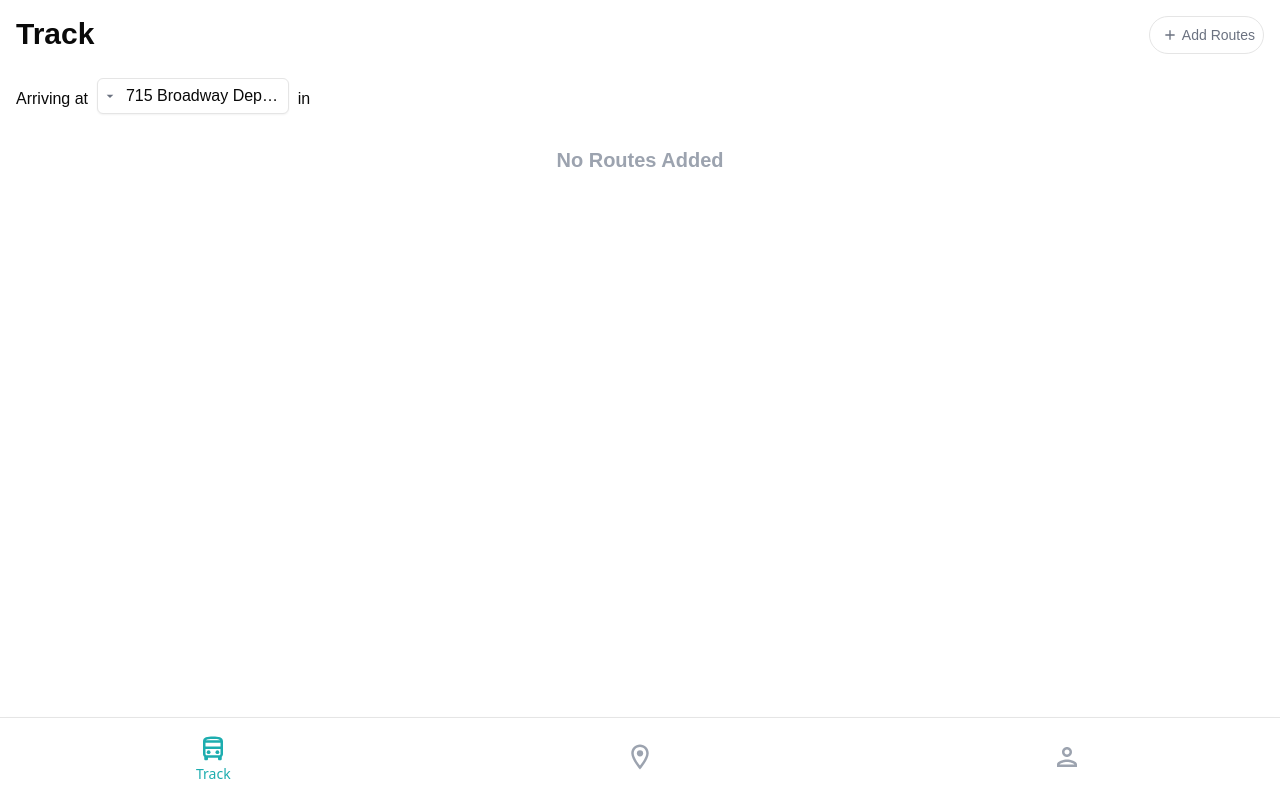
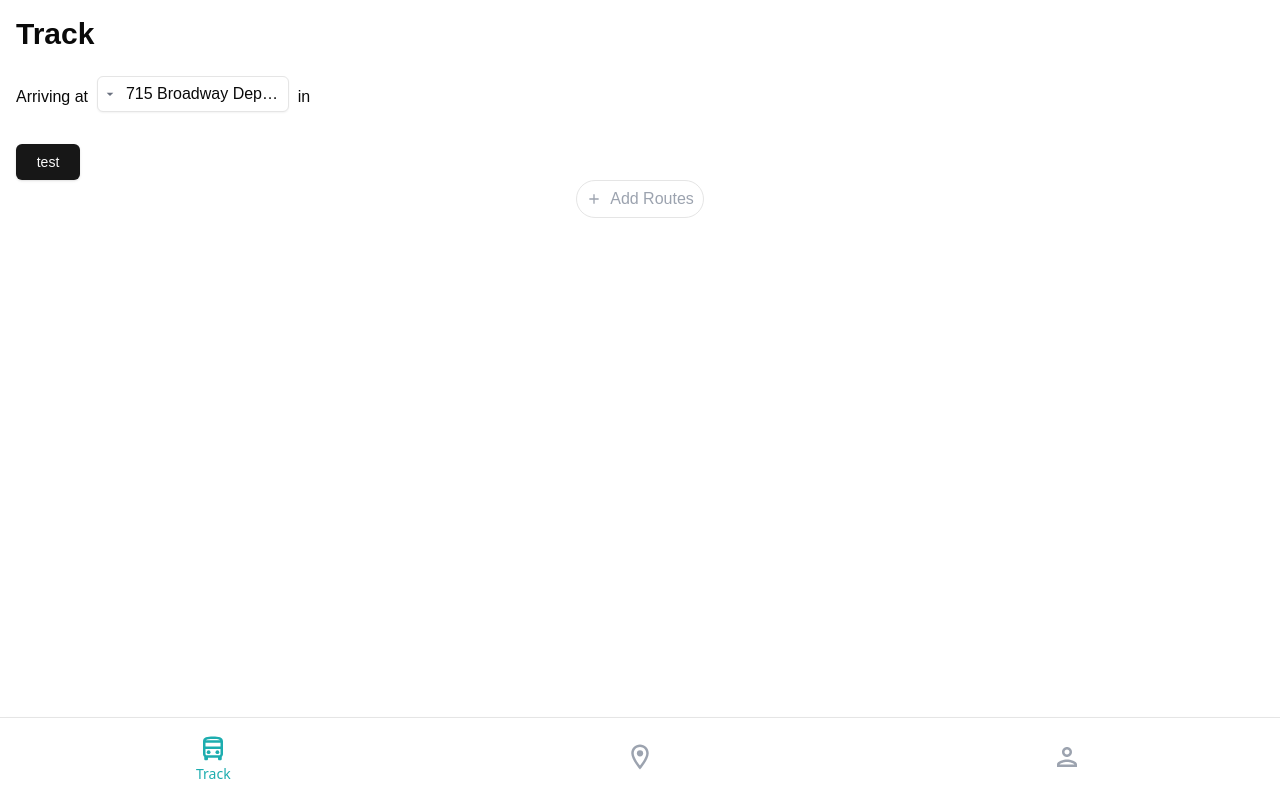
Before and after one commit to WangZhewei1027/NYU-GO, a Next.js app: page /main/track in a window 1280 px wide. Built offline with nearby package versions, Linux system fonts and the light colour scheme.

Commit message:
ui improve

```diff
--- a/app/main/track/page.tsx
+++ b/app/main/track/page.tsx
@@ -5,6 +5,7 @@ import { Button } from "@/components/ui/button";
 import Card from "@/components/Card";
 import Stops from "@/components/Stops";
 import Add from "@/components/Add";
+import Papa from "papaparse";
 
 const routes = [
   { name: "A", time: "4", color: "pink" },
@@ -18,6 +19,31 @@ const routes = [
 
 const TrackPage = () => {
   const [visibleRoutes, setVisibleRoutes] = useState<string[]>([]);
+
+  function handleClick() {
+    fetch("/route_a_mt.csv")
+      .then((response) => {
+        if (!response.ok) {
+          throw new Error("Network response was not ok");
+        }
+        return response.text();
+      })
+      .then((csvText) => {
+        Papa.parse<string>(csvText, {
+          header: true, // 如果 CSV 包含表头
+          skipEmptyLines: true, // 跳过空行
+          complete: (results) => {
+            console.log("Parsed CSV Data:", results.data);
+          },
+          error: (error: Error) => {
+            console.error("Error parsing CSV:", error);
+          },
+        });
+      })
+      .catch((error) => {
+        console.error("Error fetching CSV:", error);
+      });
+  }
 
   // 更新可见的路线
   const updateVisibleRoutes = () => {
@@ -49,9 +75,6 @@ const TrackPage = () => {
       {/* Header */}
       <div className="flex mb-6">
         <h1 className="text-3xl font-bold">Track</h1>
-        <div className="ml-auto">
-          <Add />
-        </div>
       </div>
 
       {/* Location */}
@@ -63,6 +86,10 @@ const TrackPage = () => {
         &nbsp; in
       </div>
 
+      <Button className="w-16" onClick={() => handleClick()}>
+        test
+      </Button>
+
       {/* Routes List */}
       <div className="space-y-6">
         {routes.map(
@@ -71,11 +98,16 @@ const TrackPage = () => {
               <Card name={route.name} key={index} />
             )
         )}
-        {!visibleRoutes.length && (
+        {/* {!visibleRoutes.length && (
           <div className="w-ful h-full text-center text-gray-400 font-bold text-xl mt-8">
             No Routes Added
           </div>
-        )}
+        )} */}
+        <div className="flex justify-center items-center">
+          <div className="w-32">
+            <Add />
+          </div>
+        </div>
         <div className="w-full h-16"></div>
       </div>
     </div>
--- a/app/utils.ts
+++ b/app/utils.ts
@@ -65,3 +65,12 @@ export const routes: Record<string, Route> = {
     bgColor: "bg-yellow-400",
   },
 };
+
+export function getSchedule(
+  route: string,
+  stopFrom: string,
+  stopTo: string,
+  time: Date
+): string[] {
+  return ["9:55 am", "10:00 am", "10:05 am"];
+}
--- a/components/Add.tsx
+++ b/components/Add.tsx
@@ -47,28 +47,25 @@ export default function Add() {
           <div className="flex items-center justify-cente w-full border px-2 rounded-full">
             <Button
               variant={"ghost"}
-              size={"icon"}
-              className="p-1 text-base w-full max-w-full"
+              className="p-1 text-base w-full max-w-full  text-gray-400"
             >
-              <MdOutlineAdd className="shrink-0 text-gray-500" />
+              <MdOutlineAdd className="shrink-0 text-gray-400" />
+              Add Routes
             </Button>
-            <div className="w-full text-nowrap text-gray-500 text-sm">
-              Add Routes
-            </div>
           </div>
         </DialogTrigger>
-        <DialogContent className="max-w-[90vw] max-h-[80vh] overflow-y-auto p-2 rounded">
+        <DialogContent className="max-w-[90vw] max-h-[100vh] overflow-hidden p-2 rounded">
           <DialogHeader>
             <DialogTitle>
               <div className="hidden">Add Routes</div>
             </DialogTitle>
-            {/* <DialogDescription>
-              Anyone who has this link will be able to view this.
-            </DialogDescription> */}
+            <DialogDescription>
+              <div className="hidden">Add Routes</div>
+            </DialogDescription>
           </DialogHeader>
           <div className="grid grid-cols-2 gap-4">
             {Object.keys(routes).map((route, index) => {
-              console.log(route);
+              //console.log(route);
               return (
                 <RouteItem
                   key={index}
@@ -78,12 +75,12 @@ export default function Add() {
               );
             })}
           </div>
-          <DialogFooter className="sm:justify-start">
+          <DialogFooter className="relative">
             <DialogClose asChild>
               <Button
                 type="button"
                 variant="outline"
-                className="fixed border border-egg-blue-400 rounded-full text-egg-blue-400 text-base left-1/2 transform -translate-x-1/2"
+                className="fixed bottom-4 left-1/2 transform -translate-x-1/2 border border-egg-blue-400 rounded-full text-egg-blue-400 text-base z-50"
               >
                 Close
               </Button>
--- a/package.json
+++ b/package.json
@@ -16,6 +16,7 @@
     "clsx": "^2.1.1",
     "lucide-react": "^0.469.0",
     "next": "15.1.2",
+    "papaparse": "^5.4.1",
     "react": "^19.0.0",
     "react-dom": "^19.0.0",
     "react-icons": "^5.4.0",
@@ -26,6 +27,7 @@
     "@eslint/eslintrc": "^3",
     "@eslint/js": "^9.17.0",
     "@types/node": "^20",
+    "@types/papaparse": "^5.3.15",
     "@types/react": "^19",
     "@types/react-dom": "^19",
     "eslint": "^9.17.0",
```
Also changed, not shown: public/route_a_mt.csv (added), 1 other file (tests, documents, lock files or other folders).
